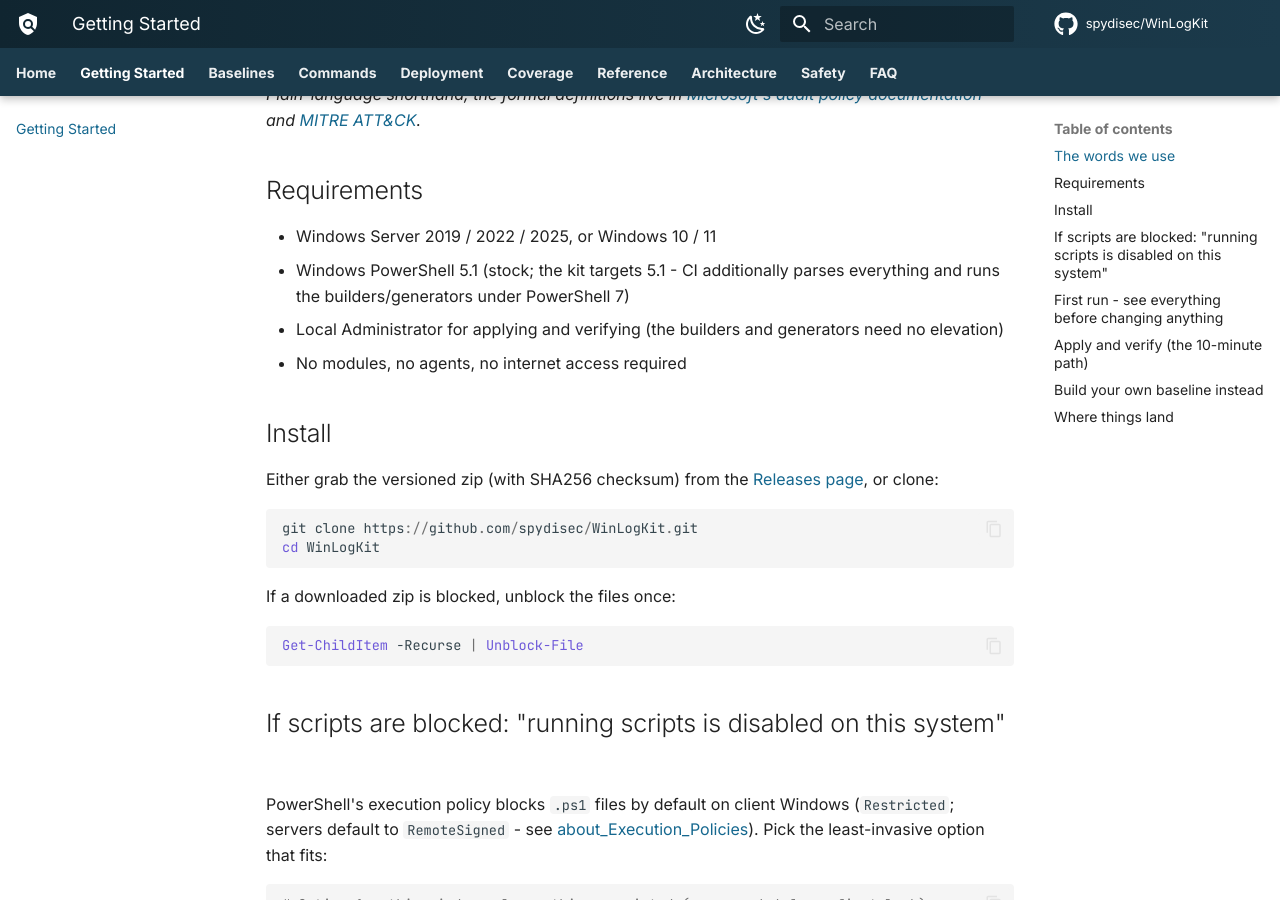
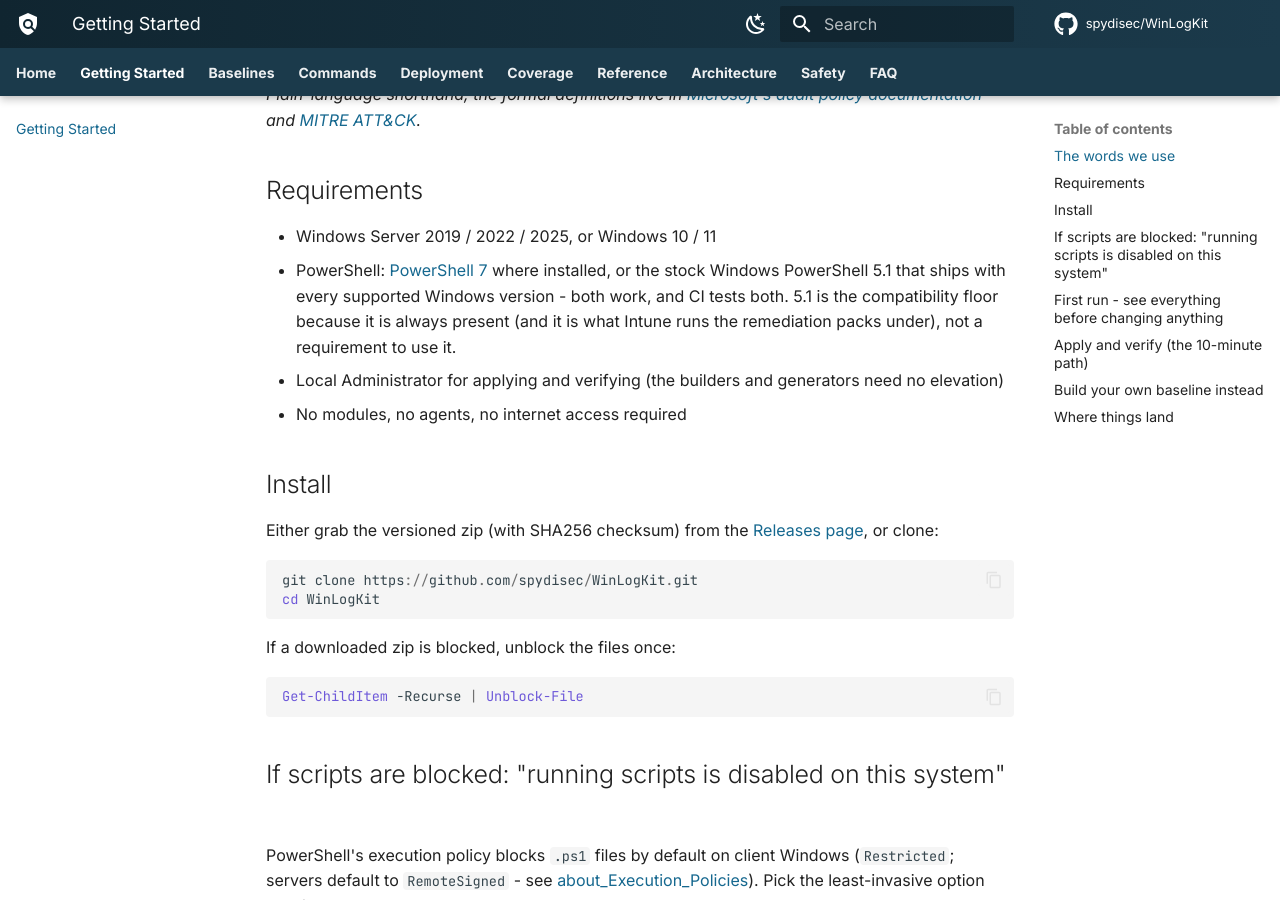
Before and after one commit to spydisec/WinLogKit, an MkDocs documentation site: the page built from docs/getting-started.md, in a window 1280 px wide and 900 px high, scrolled down 812 px. Built offline with MkDocs 1.6.1 and Material for MkDocs 9.7.7, drawn with Linux system fonts in a browser that asks for light colours; comment, search, counter and statistics services are not loaded.

Commit message:
Wording: PowerShell 7 is a first-class shell, 5.1 is the floor
The docs read as "use Windows PowerShell 5.1" in places. Reworded README
quick start, Commands, Getting Started requirements and CONTRIBUTING so
both engines are explicitly supported (CI tests both, no 5.1-only
cmdlets anywhere): PowerShell 7 where installed, with 5.1 as the
compatibility floor because it ships with Windows and is what Intune
runs the remediation packs under. Getting Started links Microsoft's
5.1 -> 7 migration guide. Script headers already said "5.1+" and are
unchanged.

Co-Authored-By: Claude Fable 5 <noreply@anthropic.com>

```diff
--- a/docs/getting-started.md
+++ b/docs/getting-started.md
@@ -26,8 +26,11 @@ and [MITRE ATT&CK](https://attack.mitre.org/).*
 ## Requirements
 
 - Windows Server 2019 / 2022 / 2025, or Windows 10 / 11
-- Windows PowerShell 5.1 (stock; the kit targets 5.1 - CI additionally
-  parses everything and runs the builders/generators under PowerShell 7)
+- PowerShell: [PowerShell 7](https://learn.microsoft.com/powershell/scripting/whats-new/migrating-from-windows-powershell-51-to-powershell-7)
+  where installed, or the stock Windows PowerShell 5.1 that ships with
+  every supported Windows version - both work, and CI tests both. 5.1 is
+  the compatibility floor because it is always present (and it is what
+  Intune runs the remediation packs under), not a requirement to use it.
 - Local Administrator for applying and verifying (the builders and
   generators need no elevation)
 - No modules, no agents, no internet access required
```
Also changed, not shown: CONTRIBUTING.md (+4 -2 lines), README.md (+5 -3 lines), docs/commands.md (+2 -1 lines).
